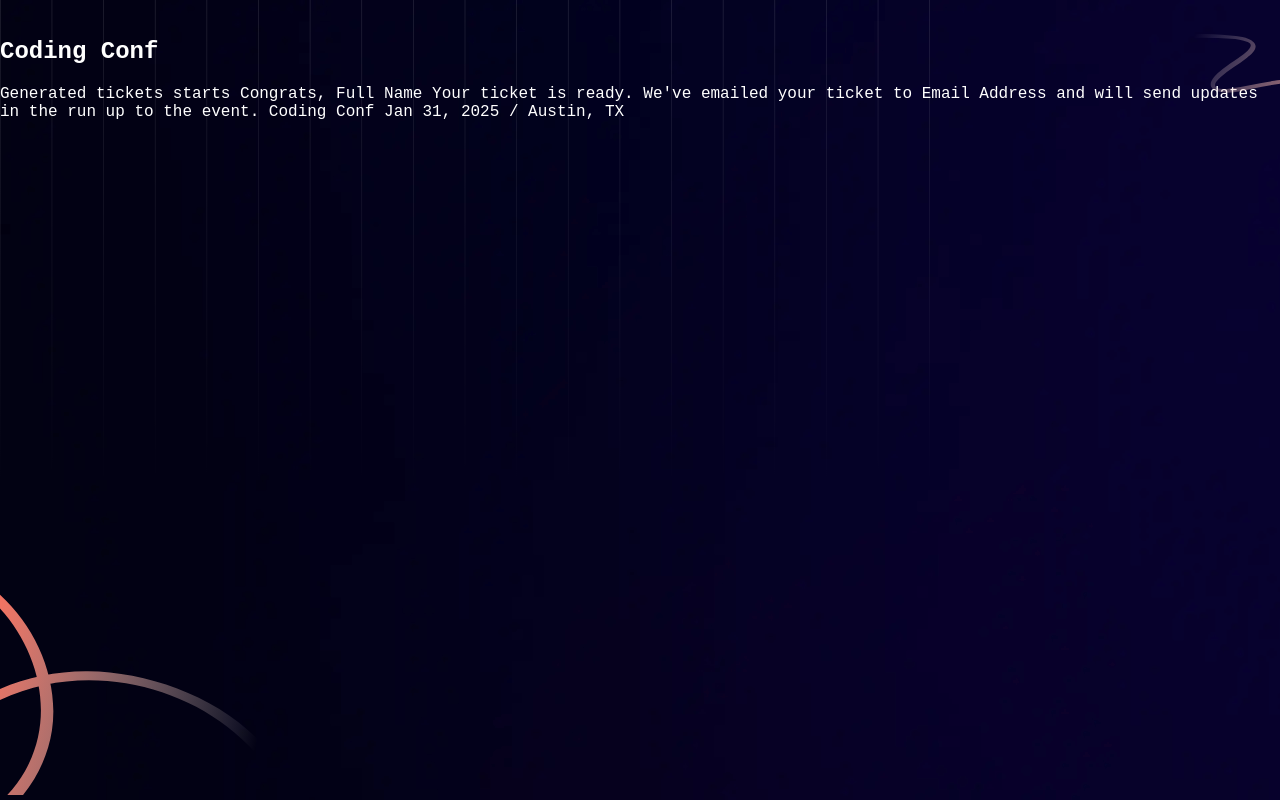
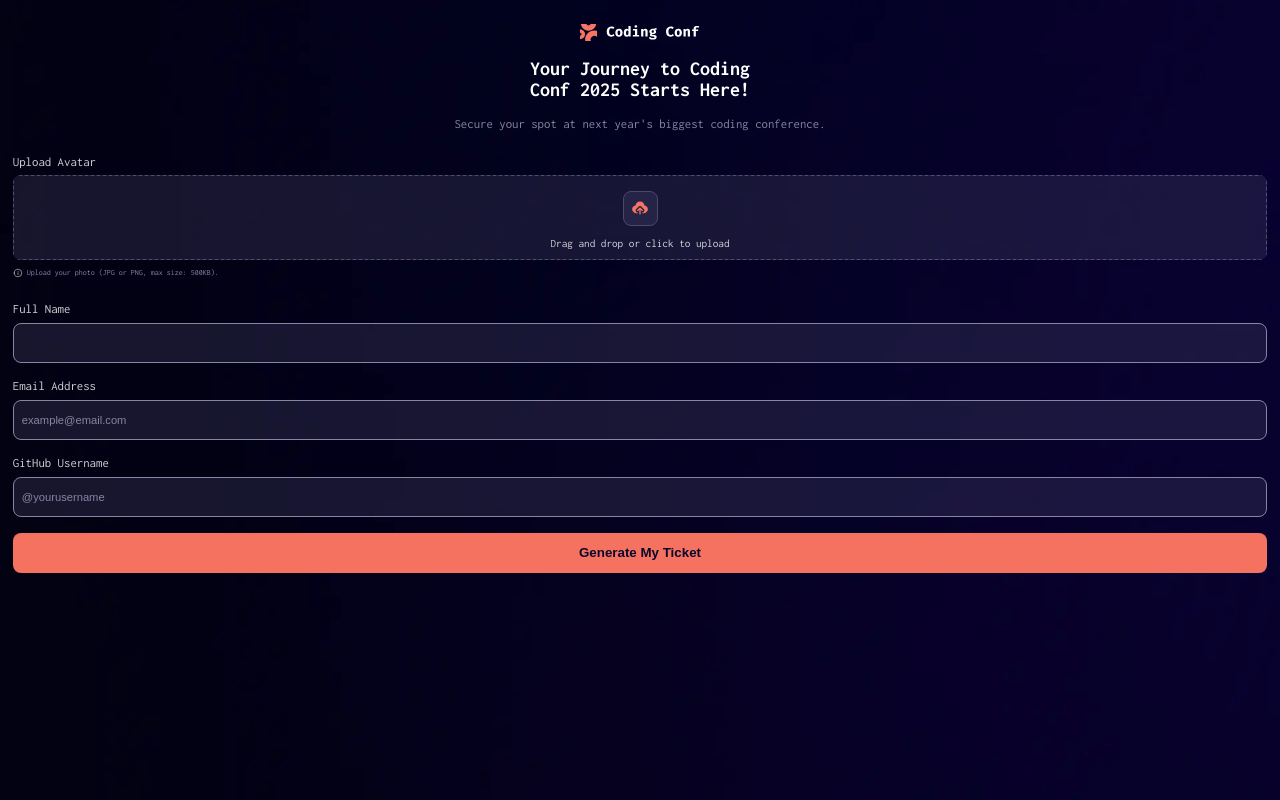
Before and after one commit to KonieK981/conference-ticket-generator-main, a React (Vite) app: page / in a window 1280 px wide. Built offline with nearby package versions, Linux system fonts and the light colour scheme.

Commit message:
feat: update App component structure and styles, enhance BackgroundLayout, and refine global styles

```diff
--- a/src/App.jsx
+++ b/src/App.jsx
@@ -4,14 +4,13 @@ import FormView from "./components/FormView/FormView";
 import TicketView from "./components/TicketView/TicketView";
 
 function App() {
-  const [isSubmited, setIsSubmited] = useState(true);
+  const [isSubmited, setIsSubmited] = useState(false);
 
   return (
     <>
-      <BackgroundLayout />
-      <div className="title">
-        <img src="" alt="" />
-        <h2>Coding Conf</h2>
+      {/* <BackgroundLayout /> */}
+      <div className="main-title">
+        <img src="/assets/images/logo-full.svg" alt="Logo" />
       </div>
       {!isSubmited ? <FormView /> : <TicketView />}
 
--- a/src/components/BackgroundLayout/BackgroundLayout.jsx
+++ b/src/components/BackgroundLayout/BackgroundLayout.jsx
@@ -2,7 +2,7 @@ import styles from "./styles.module.css";
 
 function BackgroundLayout() {
   return (
-    <div>
+    <div className="background">
       <div className={styles.topCenter}>
         <img src="/assets/images/pattern-lines.svg" alt="Top Center" />
       </div>
--- a/src/components/BackgroundLayout/styles.module.css
+++ b/src/components/BackgroundLayout/styles.module.css
@@ -1,6 +1,7 @@
 .background {
   position: relative;
   width: 100%;
+  z-index: -1;
 }
 
 .topCenter {
@@ -9,7 +10,8 @@
   left: 0;
 
   img {
-    width: 930px;
+    /* width: 930px; */
+    z-index: -1;
   }
 }
 
--- a/src/index.css
+++ b/src/index.css
@@ -1,12 +1,12 @@
 :root {
   --neutral-0: hsl(0, 0%, 100%);
   --neutral-300: hsl(252, 6%, 83%);
-  --neutral-500: hsl(245, 15%, 58%);
+  --neutral-500: hsl(246, 15%, 58%);
   --neutral-700: hsl(245, 19%, 35%);
   --neutral-900: hsl(248, 70%, 10%);
 
   --orange-500: hsl(7, 88%, 67%);
-  --orange-500: hsl(7, 71%, 60%);
+  --orange-700: hsl(7, 71%, 60%);
 
   --gradient-text: linear-gradient(
     to right,
@@ -22,25 +22,38 @@
   --font-weight-bold: 700;
   --font-weight-extra-bold: 800;
 }
+*,
+*::before,
+*::after {
+  box-sizing: border-box;
+}
 
 html,
 body {
-  height: 100%;
-  width: 100%;
   margin: 0;
   padding: 0;
 }
 
+@font-face {
+  font-family: "Inconsolata";
+  src: url("/assets/fonts/Inconsolata-VariableFont_wdth,wght.ttf")
+    format("truetype");
+  font-weight: 100 900;
+  font-style: normal;
+  font-display: swap;
+}
+
 body {
-  font-family: var(--font-family-base);
+  background-attachment: fixed;
   background-color: var(--neutral-0);
-  color: var(--neutral-0);
-  background: url(/assets//images/background-mobile.png);
-  background-size: cover;
   background-position: bottom;
   background-repeat: no-repeat;
-  background-attachment: fixed;
+  background-size: cover;
+  background: url(/assets//images/background-mobile.png);
+  color: var(--neutral-0);
+  font-family: var(--font-family-base);
   position: relative;
+  padding: 1.5rem 0.8rem;
 }
 
 @media only screen and (min-width: 768px) {
@@ -54,3 +67,24 @@ body {
     background: url(/assets//images/background-desktop.png);
   }
 }
+
+.main-title {
+  margin: 0 auto;
+  width: 120px;
+  img {
+    width: 100%;
+  }
+}
+
+.title {
+  font-size: var(--font-size-label);
+  text-align: center;
+  color: var(--neutral-0);
+}
+
+.subtitle {
+  color: var(--neutral-500);
+  font-size: 0.8rem;
+  font-weight: 400;
+  text-align: center;
+}
```
